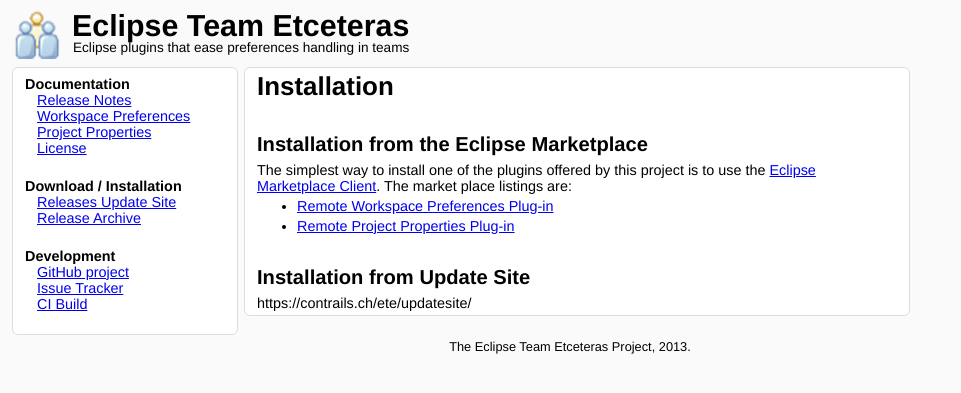
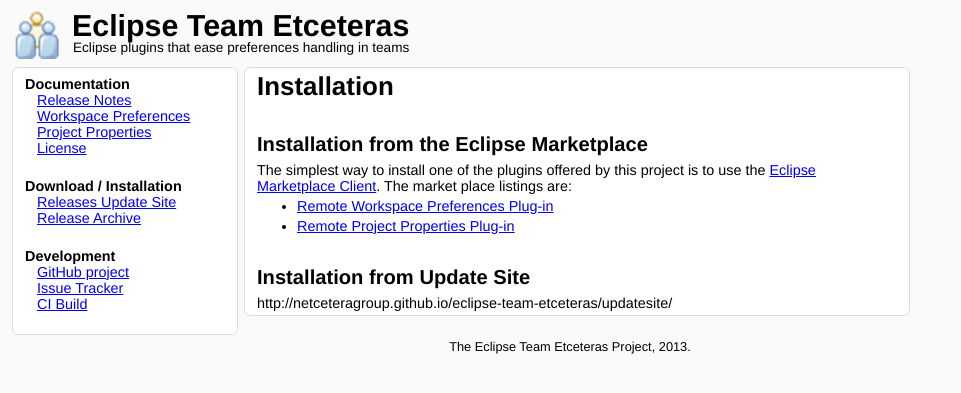
Before and after one commit to netceteragroup/eclipse-team-etceteras, a Jekyll site: the page built from installation.html, in a window 1280 px wide. Shown: the top 393 px of the page, without its empty margins (0-961 px from the left). Built offline with Jekyll 4.4.1, drawn with Linux system fonts in a browser that asks for light colours; some of the changed lines change nothing that is shown.

Commit message:
Updated link to updatesite

```diff
--- a/installation.html
+++ b/installation.html
@@ -12,4 +12,4 @@
 </ul>
 
 <h2>Installation from Update Site</h2>
-https://contrails.ch/ete/updatesite/
+http://netceteragroup.github.io/eclipse-team-etceteras/updatesite/
```
